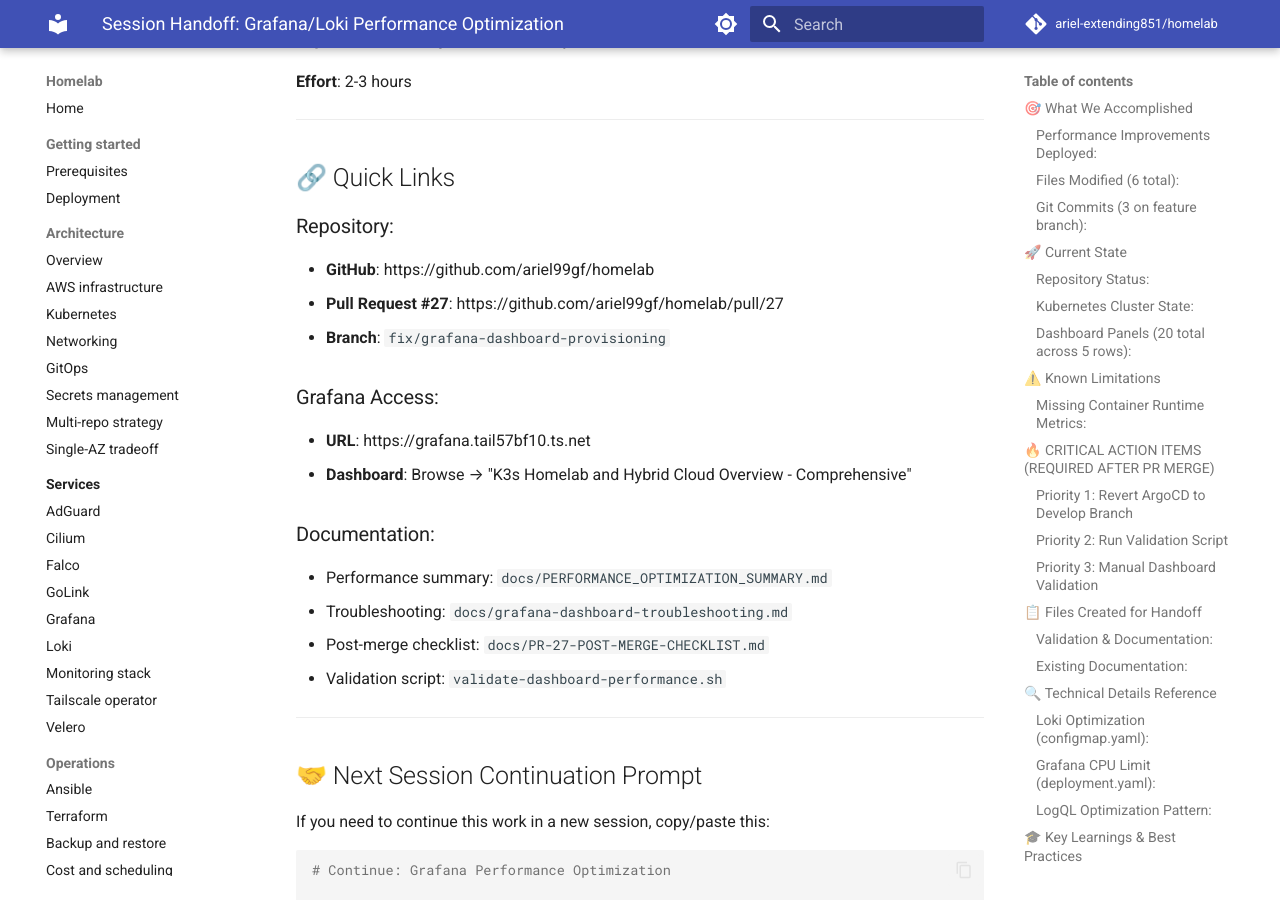
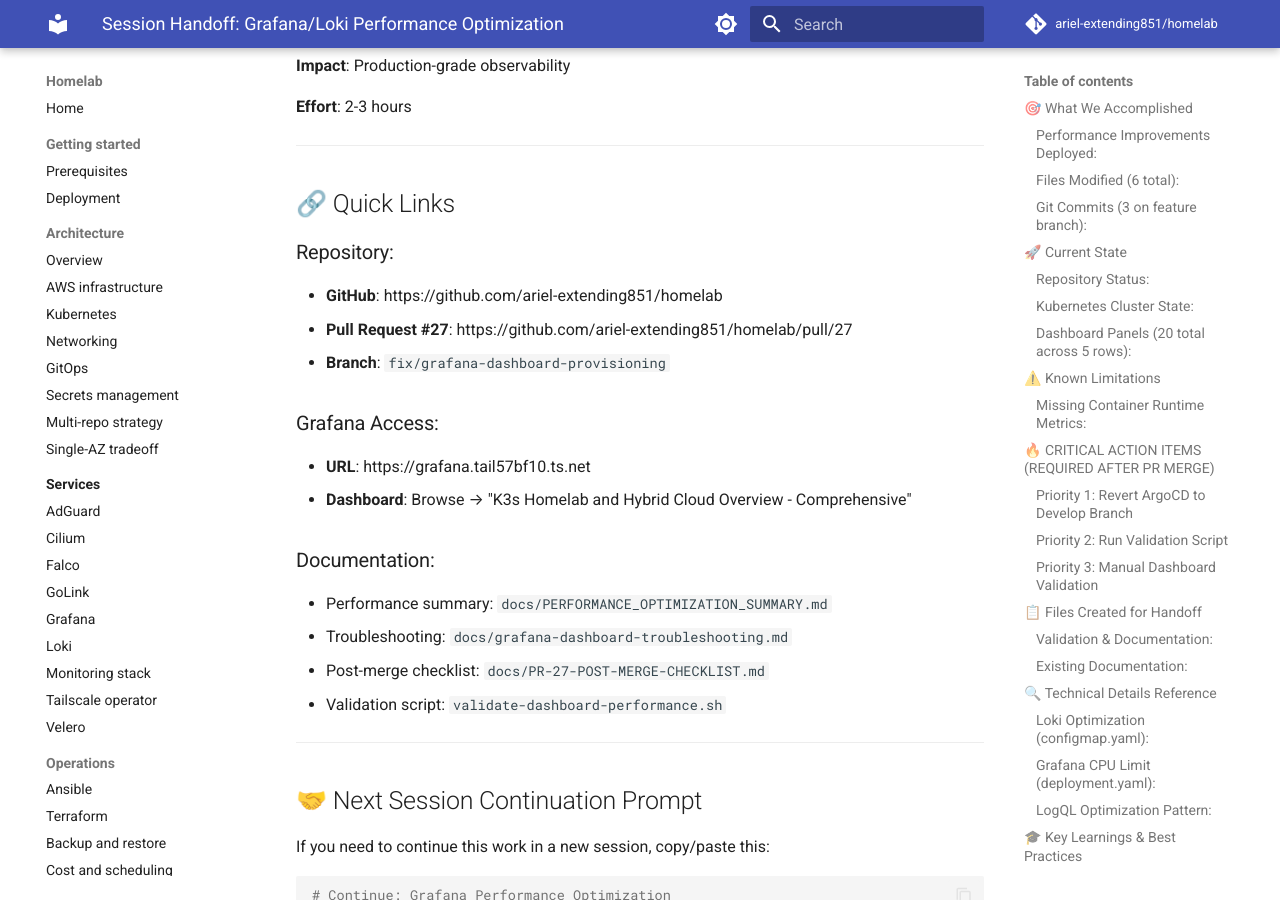
Before and after one commit to ariel-extending851/homelab, an MkDocs documentation site: the page built from docs/archive/status/session-handoff-2026-01-23.md, in a window 1280 px wide and 900 px high, scrolled down 8062 px. Built offline with MkDocs 1.6.1 and Material for MkDocs 9.7.7, drawn with Linux system fonts in a browser that asks for light colours; comment, search, counter and statistics services are not loaded; part of the change alters nothing that is shown; some of the changed text lies outside the part shown.

Commit message:
fix(docs): repair stale GitHub links causing lychee 404s
Agent-Logs-Url: https://github.com/ariel-extending851/homelab/sessions/9fd8e5bb-bebe-46f4-8d24-f7fca9a817ec

Co-authored-by: ariel-extending851 <50802265+ariel-extending851@users.noreply.github.com>

```diff
--- a/docs/archive/status/session-handoff-2026-01-23.md
+++ b/docs/archive/status/session-handoff-2026-01-23.md
@@ -2,7 +2,7 @@
 
 **Session Date**: Jan 23, 2026
 **Branch**: `fix/grafana-dashboard-provisioning`
-**Pull Request**: #27 (https://github.com/ariel99gf/homelab/pull/27)
+**Pull Request**: #27 (https://github.com/ariel-extending851/homelab/pull/27)
 **Status**: ✅ READY FOR MERGE & VALIDATION
 
 ---
@@ -347,8 +347,8 @@ throttle_percent = (nr_throttled / nr_periods) * 100
 ## 🔗 Quick Links
 
 ### Repository:
-- **GitHub**: https://github.com/ariel99gf/homelab
-- **Pull Request #27**: https://github.com/ariel99gf/homelab/pull/27
+- **GitHub**: https://github.com/ariel-extending851/homelab
+- **Pull Request #27**: https://github.com/ariel-extending851/homelab/pull/27
 - **Branch**: `fix/grafana-dashboard-provisioning`
 
 ### Grafana Access:
```
